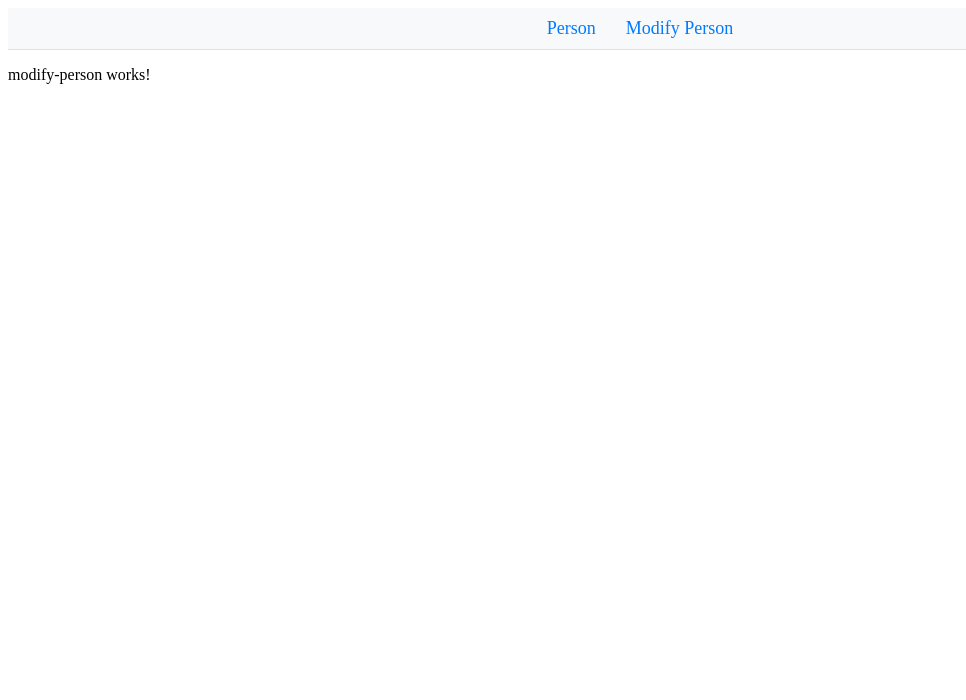
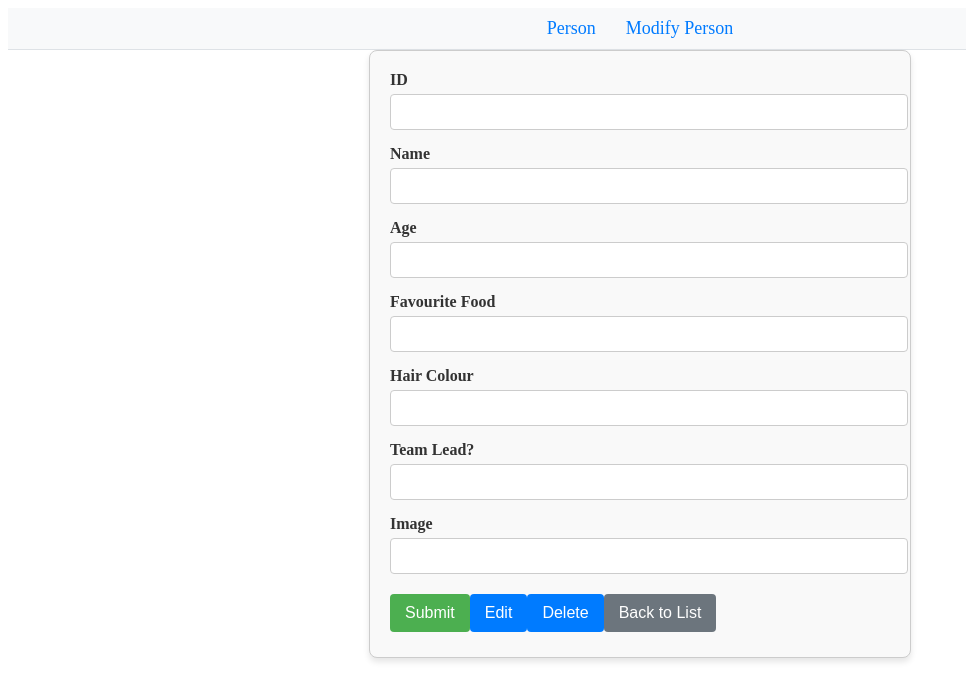
Before and after one commit to coleRgrz/Cole_Rogers_Learning_Angular, an Angular app: page /modify-Person in a window 1280 px wide. Shown: the top 700 px of the page, without its empty margins (0-966 px from the left). Built offline with nearby package versions, Linux system fonts and the light colour scheme.

Commit message:
Caught myself up so I can do Assignment 7

```diff
--- a/src/app/modify-person/modify-person.component.css
+++ b/src/app/modify-person/modify-person.component.css
@@ -0,0 +1,67 @@
+form {
+  max-width: 500px;
+  margin: 0 auto;
+  padding: 20px;
+  border: 1px solid #ccc;
+  border-radius: 8px;
+  background-color: #f9f9f9;
+  box-shadow: 0px 4px 6px rgba(0, 0, 0, 0.1);
+}
+
+.form-group {
+  margin-bottom: 15px;
+}
+
+label {
+  display: block;
+  margin-bottom: 5px;
+  font-weight: bold;
+  color: #333;
+}
+
+input[type="text"],
+input[type="number"] {
+  width: 100%;
+  padding: 8px;
+  border: 1px solid #ccc;
+  border-radius: 4px;
+  font-size: 16px;
+}
+
+button[type="submit"],
+button[type="button"] {
+  padding: 10px 15px;
+  margin: 5px 0;
+  border: none;
+  border-radius: 4px;
+  font-size: 16px;
+  cursor: pointer;
+}
+
+button[type="submit"] {
+  background-color: #4CAF50;
+  color: white;
+}
+
+button[type="button"] {
+  background-color: #007BFF;
+  color: white;
+}
+
+button[type="button"]:nth-child(3) {
+  background-color: #FF5733;
+}
+
+button[type="button"]:last-child {
+  background-color: #6c757d;
+}
+
+button:hover {
+  opacity: 0.9;
+}
+
+input:focus {
+  border-color: #007BFF;
+  outline: none;
+  box-shadow: 0px 0px 5px rgba(0, 123, 255, 0.5);
+}
--- a/src/app/modify-person/modify-person.component.html
+++ b/src/app/modify-person/modify-person.component.html
@@ -1 +1,44 @@
-<p>modify-person works!</p>
+<form [formGroup]="personForm" (ngSubmit)="onSubmit()">
+  <div class="form-group">
+    <label for="id">ID</label>
+    <input type="number" id="id" formControlName="id" />
+  </div>
+
+  <div class="form-group">
+    <label for="name">Name</label>
+    <input type="text" id="name" formControlName="name" />
+  </div>
+
+  <div class="form-group">
+    <label for="age">Age</label>
+    <input type="number" id="age" formControlName="age" />
+  </div>
+
+  <div class="form-group">
+    <label for="faveFood">Favourite Food</label>
+    <input type="text" id="faveFood" formControlName="faveFood" />
+  </div>
+
+  <div class="form-group">
+    <label for="hairColour">Hair Colour</label>
+    <input type="text" id="hairColour" formControlName="hairColour" />
+  </div>
+
+  <div class="form-group">
+    <label for="isTeamLead">Team Lead?</label>
+    <input type="text" id="isTeamLead" formControlName="isTeamLead"/>
+  </div>
+
+  <div class="form-group">
+    <label for="img">Image</label>
+    <input type="text" id="img" formControlName="img">
+  </div>
+
+  <button type="submit">Submit</button>
+
+  <button type="button" (click)="onEdit()">Edit</button>
+
+  <button type="button" (click)="onDelete()">Delete</button>
+
+  <button type="button" (click)="navigateToPersonList()">Back to List</button>
+</form>
--- a/src/app/modify-person/modify-person.component.ts
+++ b/src/app/modify-person/modify-person.component.ts
@@ -1,12 +1,64 @@
 import { Component } from '@angular/core';
+import {FormBuilder, FormGroup, ReactiveFormsModule, Validators} from "@angular/forms";
+import {ActivatedRoute, Router} from "@angular/router";
+import {PersonService} from "../services/person.service";
+import {Person} from "../Shared/Modules/user";
 
 @Component({
   selector: 'app-modify-person',
   standalone: true,
-  imports: [],
+  imports: [
+    ReactiveFormsModule
+  ],
   templateUrl: './modify-person.component.html',
   styleUrl: './modify-person.component.css'
 })
 export class ModifyPersonComponent {
+  personForm: FormGroup;
+  person: Person | undefined;
+  error: string   | null = null;
+
+  constructor(
+    private fb: FormBuilder,
+    private route: ActivatedRoute,
+    private personService: PersonService,
+    private router: Router
+  ) {
+    this.personForm = this.fb.group({
+      id: ['', Validators.required],
+      name: ['', Validators.required],
+      age: ['', Validators.required],
+      faveFood: ['', Validators.required],
+      hairColour: ['', Validators.required],
+      isTeamLead: ['', Validators.required],
+      img: ['']
+    })
+  }
+
+  protected readonly onsubmit = onsubmit;
+
+  onSubmit(): void {
+    const person: Person = this.personForm.value;
+    const newId = this.personService.generateNewId();
+    person.id = newId;
+    this.personService.createPerson(person);
+
+    this.router.navigate(['/Person']);
+  }
+  onEdit(): void {
+    const person: Person = this.personForm.value;
+    this.personService.updatePerson(person)
+    this.router.navigate(['/Person']);
+  }
+  onDelete(): void {
+    const id = this.personForm.value.id;
+    if (id) {
+      this.personService.deletePerson(id);
+      this.router.navigate(['/Person'])
+    }
+  }
+  navigateToPersonList(): void {
+    this.router.navigate(['/Person'])
+  }
 
 }
--- a/src/app/person-list-item/person-list-item.component.html
+++ b/src/app/person-list-item/person-list-item.component.html
@@ -5,4 +5,6 @@
   <p>Hair Colour: {{Person?.hairColour}}</p>
   <p>Team Lead?: {{Person?.isTeamLead}}</p>
   <img ngSrc="{{Person?.img}}" alt = "{{Person?.name}}" height="200" width="300">
+  <button type="button" (click)="onEdit()">Edit</button>
+  <button type="button" (click)="onDelete(Person?.id)">Delete</button>
 </div>
--- a/src/app/person-list-item/person-list-item.component.ts
+++ b/src/app/person-list-item/person-list-item.component.ts
@@ -2,6 +2,8 @@ import {Component, Input} from '@angular/core';
 import {Person} from "../Shared/Modules/user";
 import {PersonList} from "../Shared/Modules/mock-person";
 import {NgOptimizedImage} from "@angular/common";
+import {PersonService} from "../services/person.service";
+import {Router} from "@angular/router";
 
 @Component({
   selector: 'app-person-list-item',
@@ -13,6 +15,19 @@ import {NgOptimizedImage} from "@angular/common";
   styleUrl: './person-list-item.component.css'
 })
 export class PersonListItemComponent {
-  @Input() Person?: Person;
-  protected readonly PersonList = PersonList;
+  @Input() Person!: Person;
+  constructor(private PersonService: PersonService, private router: Router) {
+  }
+
+  onEdit(): void {
+    this.router.navigate(['/modify-Person'])
+  }
+  onDelete(id?: number): void {
+    console.log(id)
+    for (let i = 0; i <= PersonList.length; i++) {
+      if (PersonList[i].id == id) {
+        PersonList.splice(i, 1);
+      }
+    }
+  }
 }
--- a/src/app/person-list/person-list.component.ts
+++ b/src/app/person-list/person-list.component.ts
@@ -21,7 +21,7 @@ export class PersonListComponent {
   }
 
   ngOnInit(){
-    this.PersonService.getPersonList().subscribe({
+    this.PersonService.getPerson().subscribe({
       next: (data: Person[]) => this.PersonList = data,
       error: err => console.error("Error fetching People", err),
       complete:() => console.log("Person data fetch complete!")
--- a/src/app/services/person.service.ts
+++ b/src/app/services/person.service.ts
@@ -7,33 +7,36 @@ import {Observable, of} from "rxjs";
   providedIn: 'root'
 })
 export class PersonService {
-  private PersonList: Person[] = PersonList;
+  private persons: Person[] = PersonList;
 
   constructor() { }
-  getPersonList(): Observable<Person[]>{
-    return of(PersonList);
+  getPerson(): Observable<Person[]>{
+    return of(this.persons);
   }
-  //create
-  createPerson(newPerson: Person): Observable<Person[]>{
-    this.PersonList.push(newPerson);
-    return of(this.PersonList);
+  // CRUD Operations
+  createPerson(newPerson: Person): Observable<Person>{
+    this.persons.push(newPerson);
+    return of(newPerson);
   }
   //retrieve
   getPersonById(PersonId: number): Observable<Person | undefined> {
-    const person = this.PersonList.find(person => person.id === PersonId);
-    return of(person);
+    return of (this.persons.find(person => person.id === PersonId));
   }
   //update
-  updatePerson(updatedPerson: Person): Observable<Person[]>{
-    const index = this.PersonList.findIndex(person => person.id === updatedPerson.id);
-    if (index !== -1) {
-      this.PersonList[index] = updatedPerson;
+  updatePerson(updatedPerson: Person): Observable<Person | undefined>{
+    const index = this.persons.findIndex(person => person.id == updatedPerson.id);
+    if (index > -1) {
+      this.persons[index] = updatedPerson;
+      return of(updatedPerson);
     }
-    return of(this.PersonList);
+    return of(updatedPerson);
   }
   //delete
-  deletePerson(PersonId: number): Observable<Person[]>{
-    this.PersonList = this.PersonList.filter(person => person.id !== PersonId);
-    return of(this.PersonList);
+  deletePerson(PersonId: number): void {
+    this.persons = this.persons.filter((person => person.id !== PersonId));
+  }
+
+  generateNewId(): number {
+    return this.persons.length > 0 ? Math.max(...this.persons.map(person => person.id)) + 1 : 1;
   }
 }
--- a/src/main.ts
+++ b/src/main.ts
@@ -13,7 +13,7 @@ const routes: Routes = [
   {path: 'Person', component: PersonListComponent},
   {path: 'Person/:id', component: PersonListItemComponent},
   {path: 'modify-Person', component: ModifyPersonComponent},
-  {path: '**', component:PageNotFoundComponent}
+  {path: '**', component:PageNotFoundComponent},
 ];
 
 bootstrapApplication(AppComponent, {providers:[provideRouter(routes)]})
```
Also changed, not shown: 1 other file (tests, documents, lock files or other folders).
